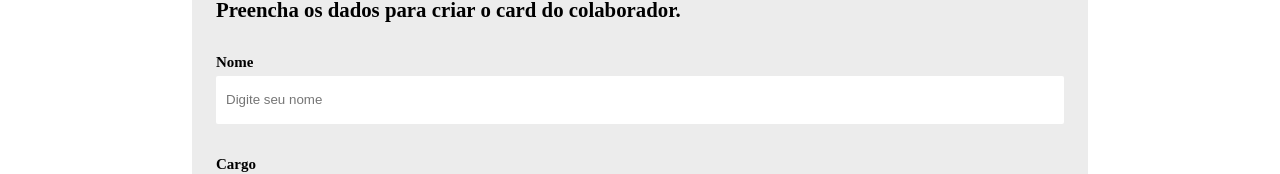
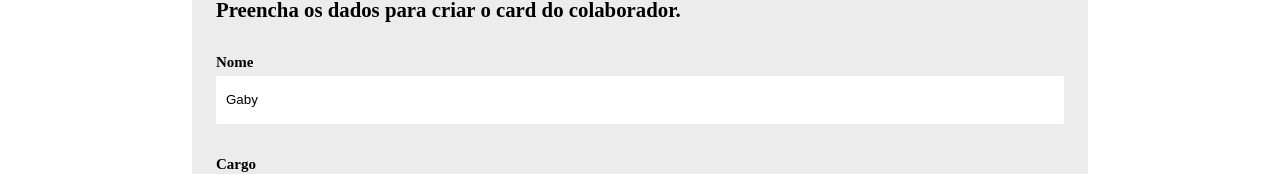
Before and after one commit to gooncalvesgaby/cadastro-pessoas, a React (Vite) app: page / in a window 1280 px wide. Shown: the part 570-744 px from the top of the page. Built offline with nearby package versions, Linux system fonts and the light colour scheme.

Commit message:
adicionando eventos

```diff
--- a/src/Components/Formulario/formulario.jsx
+++ b/src/Components/Formulario/formulario.jsx
@@ -18,12 +18,19 @@ function Form() {
         console.log('Salvei meu formulário')
     }
 
+    let valor = 'Gaby'
+
+    const enviado = (evento) => {
+        valor = evento.target.value
+        console.log(valor)
+    }
+
     return(
             <S.Div>
                 <S.Form onSubmit={salvar}>
                     <S.H1>Preencha os dados para criar o card do colaborador.</S.H1>
                     <S.Label>Nome</S.Label>
-                    <S.Input placeholder="Digite seu nome" />
+                    <S.Input value={valor} onChange={enviado} placeholder="Digite seu nome" />
                     <S.Label>Cargo</S.Label>
                     <S.Input placeholder="Digite seu cargo" />
                     <S.Label>Imagem</S.Label>
```
